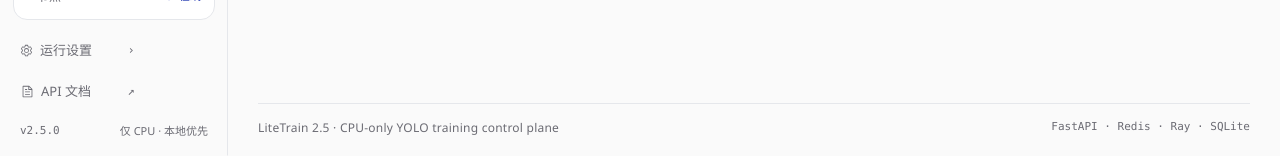
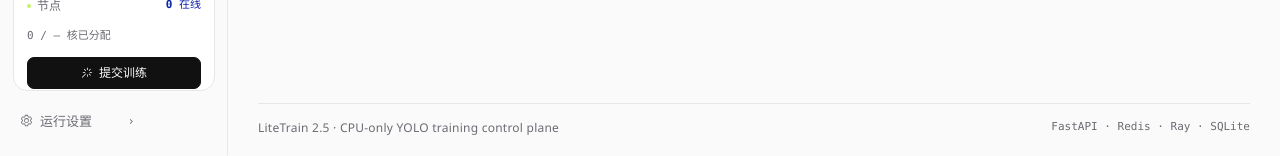
Before and after one commit to gaoxuyang914/litetrain, a Vue app in the folder frontend/: page /overview in a window 1280 px wide. Shown: the part 644-800 px from the top of the page. Built offline with nearby package versions, Linux system fonts and the light colour scheme; no server answers.

Commit message:
style(web): remove sidebar API and version footer

```diff
--- a/frontend/src/layout/AppLayout.vue
+++ b/frontend/src/layout/AppLayout.vue
@@ -5,7 +5,6 @@ import {
   Bell,
   BellFilled,
   DataAnalysis,
-  Document,
   Expand,
   Fold,
   FolderOpened,
@@ -321,15 +320,6 @@ onBeforeUnmount(() => {
           <span>运行设置</span>
           <span class="sidebar-doc-arrow">›</span>
         </button>
-        <a class="sidebar-doc" href="/docs" target="_blank" rel="noreferrer">
-          <el-icon><Document /></el-icon>
-          <span>API 文档</span>
-          <span class="sidebar-doc-arrow">↗</span>
-        </a>
-        <div class="sidebar-signature">
-          <span class="mono">v2.5.0</span>
-          <span>仅 CPU · 本地优先</span>
-        </div>
       </div>    </aside>
 
     <div v-if="mobileNavOpen" class="nav-backdrop" @click="mobileNavOpen = false"></div>
```
Also changed, not shown: 1 other file (tests, documents, lock files or other folders).
